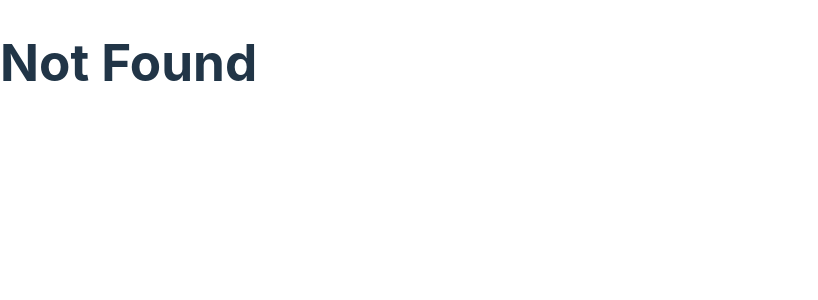
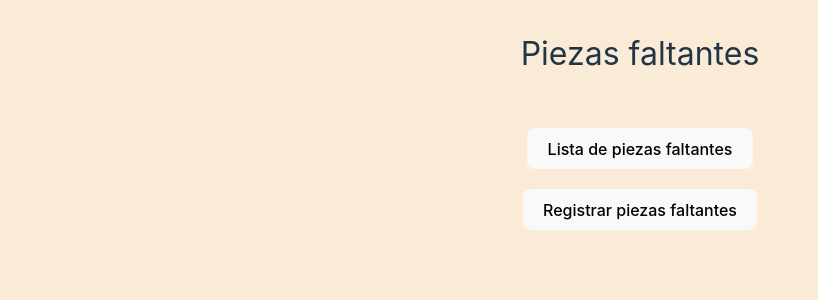
Before and after one commit to merb26/cremeria-react-js, a React (Vite) app: page /pzs-faltantes in a window 1280 px wide. Shown: the top 300 px of the page, without its empty margins (0-818 px from the left). Built offline with nearby package versions, Linux system fonts and the light colour scheme.

Commit message:
created page of MissingParts.jsx

```diff
--- a/src/App.jsx
+++ b/src/App.jsx
@@ -19,11 +19,8 @@ function App() {
     <>
       <div className="container-app">
         <div className="container-app__title">Cremería</div>
-        <Link to="/lista-registro-pzs-faltantes">
-          <button>Lista de piezas faltantes</button>
-        </Link>
-        <Link to="/registrar-pzs-faltantes">
-          <button>Registrar piezas faltantes</button>
+        <Link to="/pzs-faltantes">
+          <button>Piezas faltantes</button>
         </Link>
       </div>
     </>
--- a/src/main.jsx
+++ b/src/main.jsx
@@ -5,6 +5,7 @@ import './index.css';
 import { BrowserRouter, Route, Routes } from 'react-router-dom';
 import { RegisterMissingParts } from './pages/register_missing_parts/RegisterMissingParts.jsx';
 import { ListRegistersMissingParts } from './pages/list_registers_missing_parts/ListRegistersMissingParts.jsx';
+import { MissingParts } from './pages/missing_parts/MissingParts.jsx';
 
 ReactDOM.createRoot(document.getElementById('root')).render(
   <React.StrictMode>
@@ -14,6 +15,7 @@ ReactDOM.createRoot(document.getElementById('root')).render(
       <Route index path="/" element={<App />}/>
       <Route index path="/registrar-pzs-faltantes" element={<RegisterMissingParts />}/>
       <Route index path="/lista-registro-pzs-faltantes" element={<ListRegistersMissingParts />}/>
+      <Route index path="/pzs-faltantes" element={<MissingParts />}/>
     </Routes>
     </BrowserRouter>
   </React.StrictMode>
--- /dev/null
+++ b/src/pages/missing_parts/MissingParts.jsx
@@ -0,0 +1,19 @@
+import { Link } from "react-router-dom";
+import './styles.css'
+
+export const MissingParts = () => {
+
+    return (
+        <>
+          <div className="container-missing">
+            <div className="container-missing__title">Piezas faltantes</div>
+            <Link to="/lista-registro-pzs-faltantes">
+              <button>Lista de piezas faltantes</button>
+            </Link>
+            <Link to="/registrar-pzs-faltantes">
+              <button>Registrar piezas faltantes</button>
+            </Link>
+          </div>
+        </>
+      );
+}
--- /dev/null
+++ b/src/pages/missing_parts/styles.css
@@ -0,0 +1,13 @@
+.container-missing {
+    background-color: var(--color-primary);
+    display: flex;
+    flex-direction: column;
+    align-items: center;
+    min-height: 100vh;
+    gap: 20px;
+}
+
+.container-missing__title {
+    font-size: 2em;
+    margin: 30px;
+}
```
